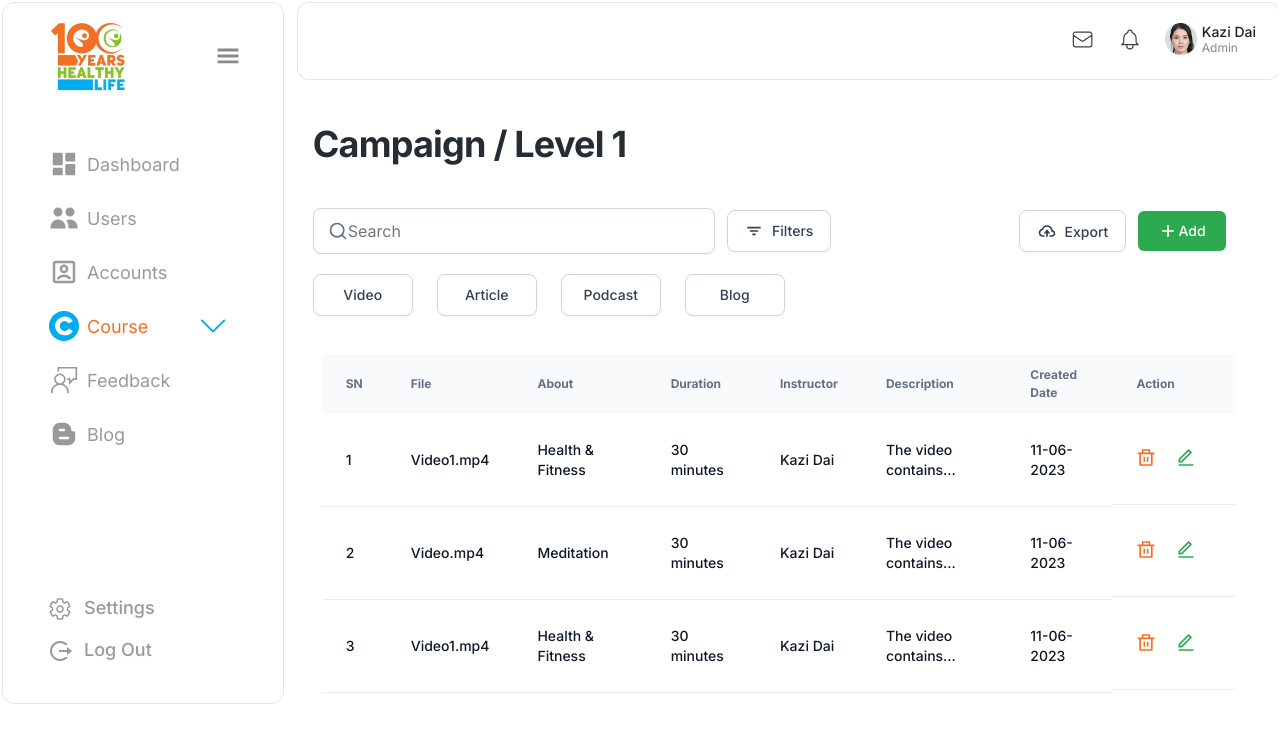
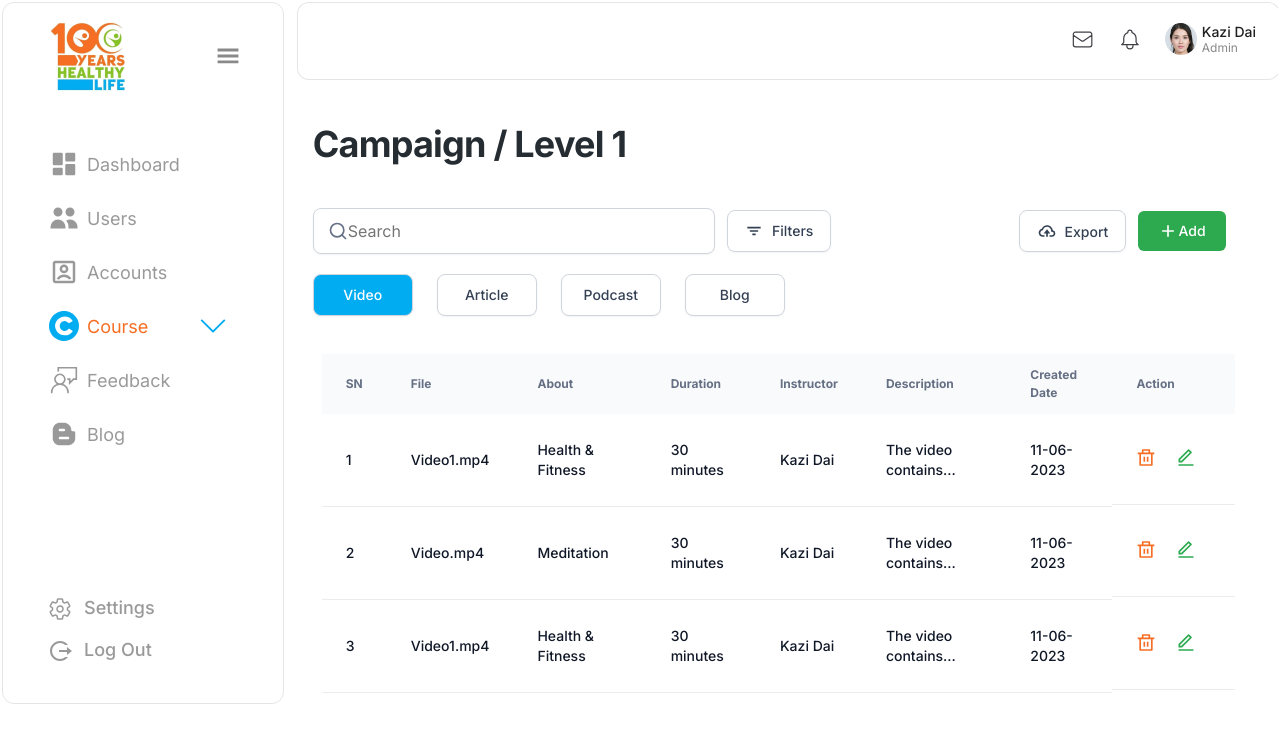
Before and after one commit to rockey223/100years-admin, a React (Create React App) app: page /admin/level1 in a window 1280 px wide. Shown: the top 742 px of the page. Built offline with nearby package versions, Linux system fonts and the light colour scheme.

Commit message:
Course add button works properly with the respective filter

```diff
--- a/src/components/Pages/Level1/Level1.jsx
+++ b/src/components/Pages/Level1/Level1.jsx
@@ -9,6 +9,7 @@ import AddPodcast from "./Podcast/AddPodcast";
 function Level1() {
 
     const [showAddVid, setShowAddVid] = useState(false)
+    const [activeCourse, setActiveCourse] = useState('Video');
 
     const COLUMNS = [
         {
@@ -45,24 +46,32 @@ function Level1() {
 
     return (
         <div className="level1-container">
+            {activeCourse === 'Video' ?
                 <AddVideo
                     showAV={showAddVid}
                     setShowAV={setShowAddVid}
                 />
-            {/* <AddArticle
+                : ""}
+            {activeCourse === 'Article' ?
+                <AddArticle
                     showAV={showAddVid}
                     setShowAV={setShowAddVid}
-            /> */}
-            {/* <AddPodcast
+                />
+                : ""}
+            {activeCourse === 'Podcast' ?
+                <AddPodcast
                     showAV={showAddVid}
                     setShowAV={setShowAddVid}
-            /> */}
+                />
+                : ""}
             <Top
                 title="Campaign / Level 1"
                 add={true}
                 group={true}
                 filters={["Video", "Article", "Podcast", "Blog"]}
                 setAdd={setShowAddVid}
+                activeCourse={activeCourse}
+                setActiveC={setActiveCourse}
             />
             <Table
                 COLUMNS={COLUMNS}
--- a/src/components/Useful/Top/Top.css
+++ b/src/components/Useful/Top/Top.css
@@ -137,6 +137,7 @@
     font-weight: 500;
     line-height: 20px;
     margin-right: 24px;
+    cursor: pointer;
 }
 
 .group-button:hover {
--- a/src/components/Useful/Top/Top.jsx
+++ b/src/components/Useful/Top/Top.jsx
@@ -41,7 +41,11 @@ function Top(props) {
                     <div className="filter-group">
                         {props.filters.map((names) => {
                             return (
-                                <div className="group-button">
+                                <div
+                                    className="group-button"
+                                    onClick={() => props.setActiveC(names)}
+                                    style={props.activeCourse === names ? { backgroundColor: "#01ACF1", color: "white" } : {}}
+                                >
                                     {names}
                                 </div>
                             );
```
Lines whose indentation alone changed are shown as unchanged.
